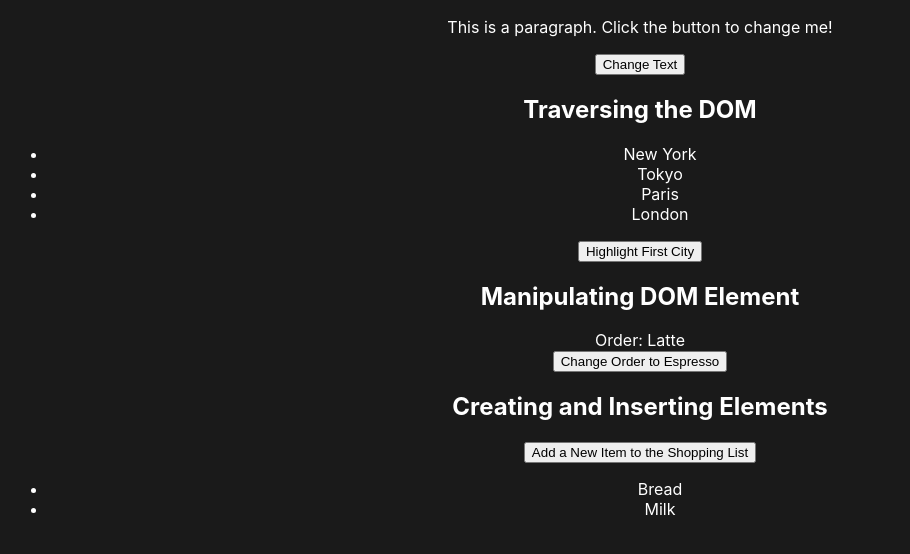
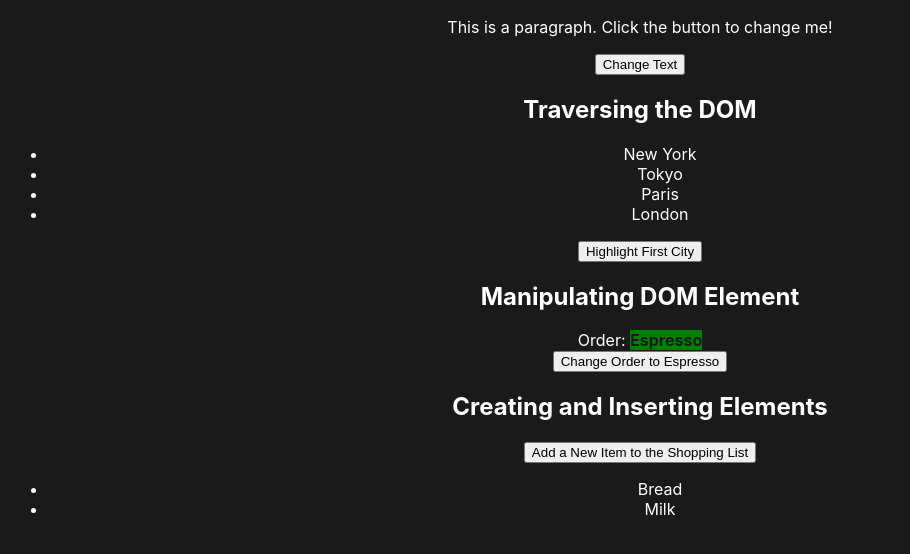
Before and after one commit to TridipKarmakar/webdev_learning, a website: page JS/DOM/dom.html in a window 1280 px wide. Both pictures are taken after a click on the button "Change Order to Espresso". Shown: the part 114-668 px from the top of the page, without its empty margins (0-910 px from the left). Drawn offline with Linux system fonts and the light colour scheme.

Commit message:
practice the example 3

```diff
--- a/JS/DOM/sript.js
+++ b/JS/DOM/sript.js
@@ -12,3 +12,12 @@ document
     let cityList = document.getElementById("citiesList");
     console.log(cityList.firstElementChild.classList.add("highlight"));
   });
+
+// example 3
+
+document.getElementById("ChangeOrder").addEventListener("click", () => {
+  let ChangeOrder = document.getElementById("coffeeType");
+  ChangeOrder.textContent = "Espresso";
+  ChangeOrder.classList.add("highlight"); // this the add the style of css style code
+  ChangeOrder.style.backgroundColor = "green";
+});
```
Also changed, not shown: JS/DOM/dom.html (+1 -0 lines).
